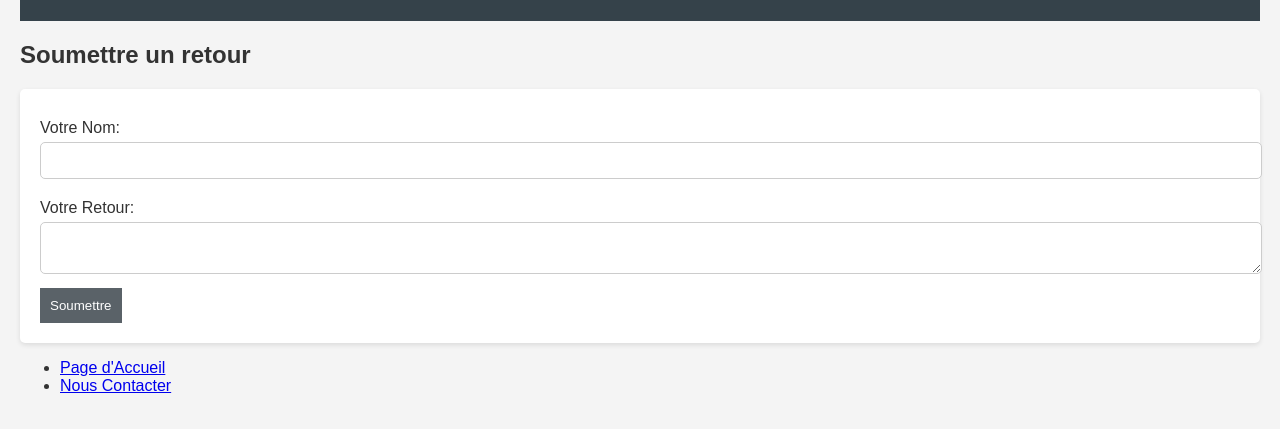
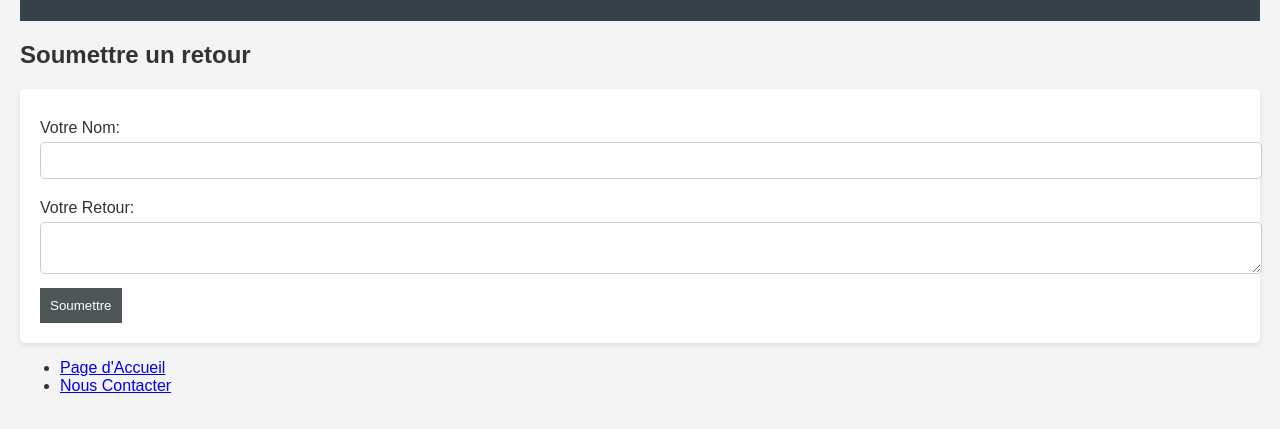
Before and after one commit to crowrooster971/syst-me-retours-utilisateur, a website: page index.html in a window 1280 px wide. In both pictures the pointer is over the button "Soumettre". Shown: the part 119-548 px from the top of the page. Drawn offline with Linux system fonts and the light colour scheme.

```diff
--- a/styles.css
+++ b/styles.css
@@ -36,5 +36,5 @@
     cursor: pointer;
 }
 button:hover {
-    background: #5a6268;
+    background: #4e5758;
 }
```
